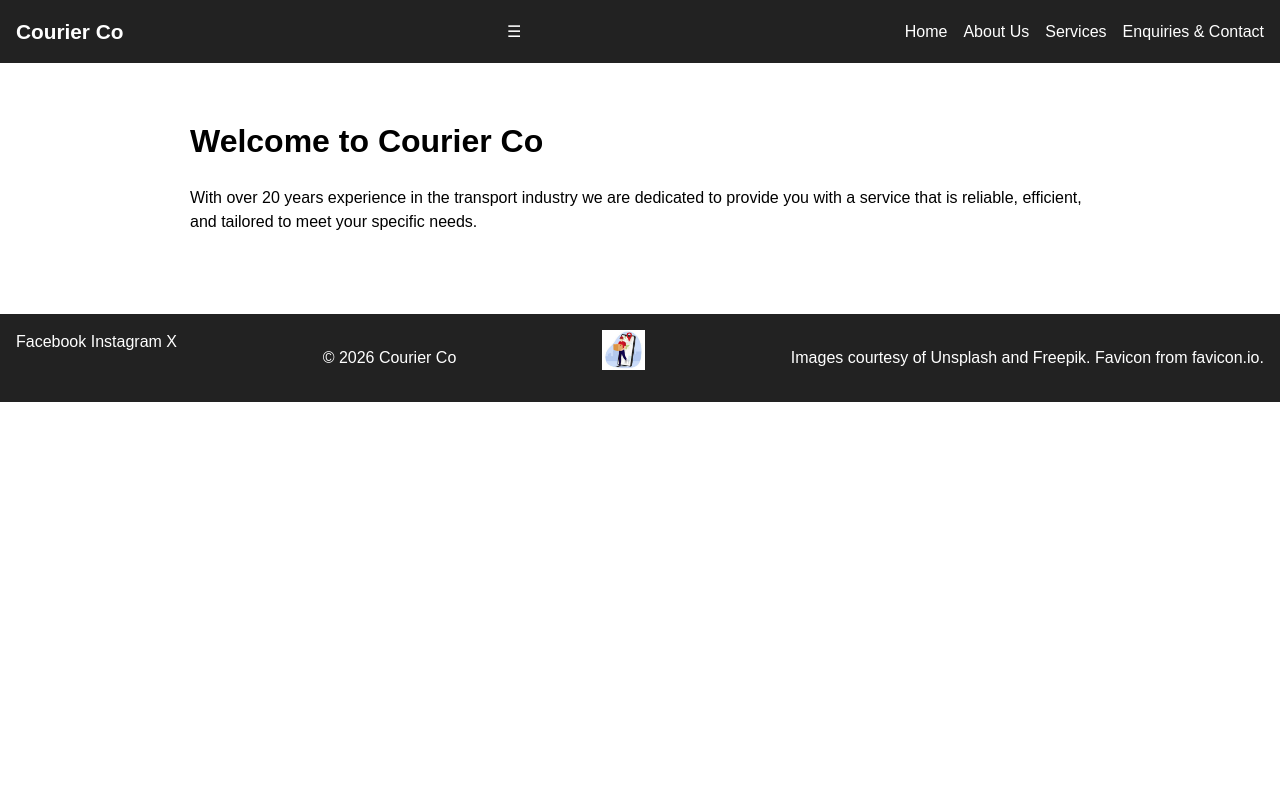
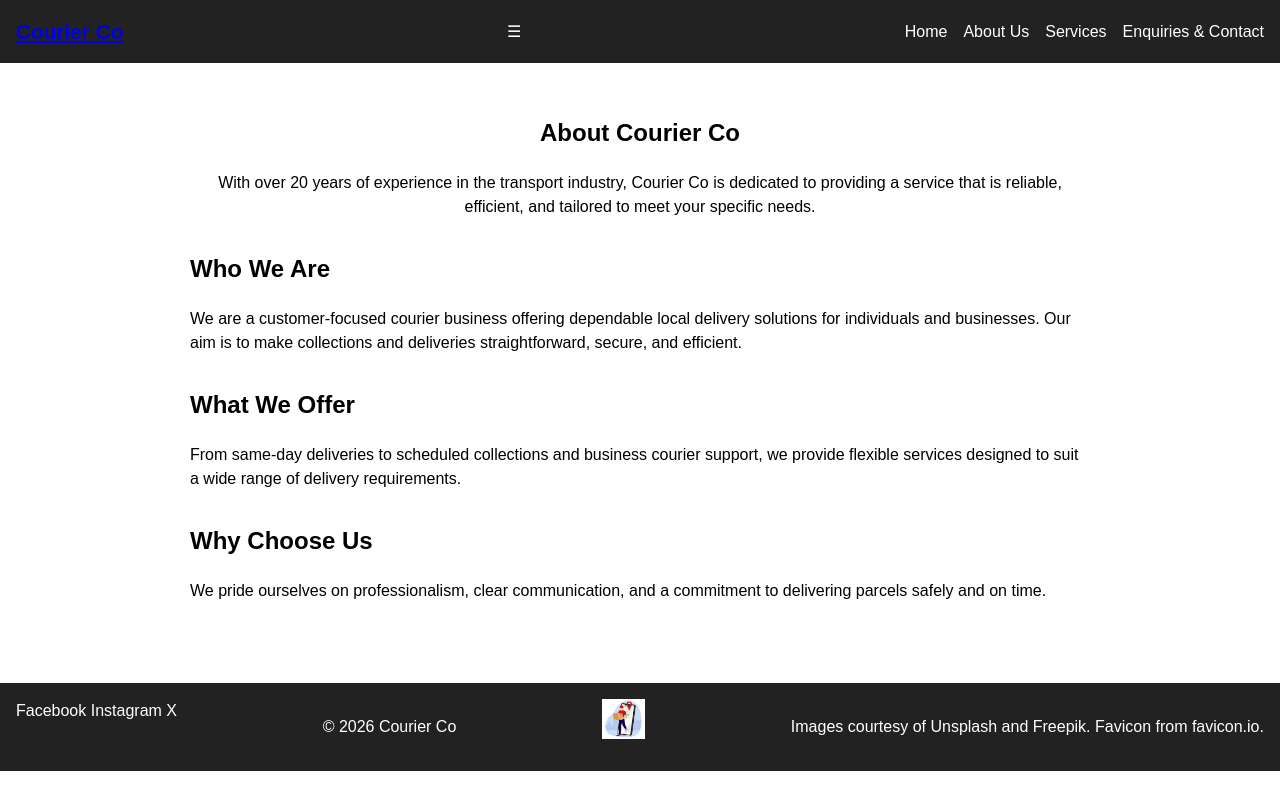
Before and after one commit to Reme65/courier-co, a web app: file about.html in a window 1280 px wide. Run offline with its HTML, style and script files only (its server is not run), Linux system fonts and the light colour scheme.

Commit message:
update html and css

```diff
--- a/about.html
+++ b/about.html
@@ -3,13 +3,15 @@
 <head>
     <meta charset="UTF-8">
     <meta name="viewport" content="width=device-width, initial-scale=1.0">
-    <title>Courier Co</title>
+    <title>Courier Co | About Us</title>
     <link rel="stylesheet" href="assets/css/styles.css">
     <link rel="icon" type="image/png" href="assets/images/favicon/favicon-16x16.png">
 </head>
 <body>
     <header class="navbar">
-        <div class="site-title">Courier Co</div>
+        <div class="site-title">
+            <a href="index.html">Courier Co</a>
+        </div>
 
         <input type="checkbox" id="menu-checkbox" hidden>
         <label for="menu-checkbox" class="menu-toggle">☰</label>
@@ -24,11 +26,38 @@
         </nav>
     </header>
 
-    <main>
-        <h1>Welcome to Courier Co</h1>
-        <p>With over 20 years experience in the transport industry
-            we are dedicated to provide you with a service that is reliable,
-            efficient, and tailored to meet your specific needs.</p>
+    <main class="about-page">
+        <section class="about-intro">
+            <h1>About Courier Co</h1>
+            <p>
+                With over 20 years of experience in the transport industry,
+                Courier Co is dedicated to providing a service that is reliable,
+                efficient, and tailored to meet your specific needs.
+            </p>
+        </section>
+
+        <section class="about-content">
+            <h2>Who We Are</h2>
+            <p>
+                We are a customer-focused courier business offering dependable
+                local delivery solutions for individuals and businesses. Our aim
+                is to make collections and deliveries straightforward, secure,
+                and efficient.
+            </p>
+
+            <h2>What We Offer</h2>
+            <p>
+                From same-day deliveries to scheduled collections and business
+                courier support, we provide flexible services designed to suit
+                a wide range of delivery requirements.
+            </p>
+
+            <h2>Why Choose Us</h2>
+            <p>
+                We pride ourselves on professionalism, clear communication,
+                and a commitment to delivering parcels safely and on time.
+            </p>
+        </section>
     </main>
 
     <footer class="site-footer">
--- a/assets/css/styles.css
+++ b/assets/css/styles.css
@@ -123,6 +123,20 @@ main {
 .submit-btn:hover {
   background: #444;
 }
+.about-page {
+  max-width: 900px;
+  margin: 0 auto;
+  padding: 2rem;
+}
+
+.about-intro {
+  margin-bottom: 2rem;
+  text-align: center;
+}
+
+.about-content h2 {
+  margin-top: 2rem;
+}
 
 /* Footer */
 .footer-logo {
--- a/thank-you.html
+++ b/thank-you.html
@@ -9,7 +9,9 @@
 </head>
 <body>
     <header class="navbar">
-        <div class="site-title">Courier Co</div>
+        <div class="site-title">
+  <a href="index.html">Courier Co</a>
+</div>
 
         <input type="checkbox" id="menu-checkbox" hidden>
         <label for="menu-checkbox" class="menu-toggle">☰</label>
```
Also changed, not shown: enquiries.html (+14 -1 lines), services.html (+45 -10 lines).
